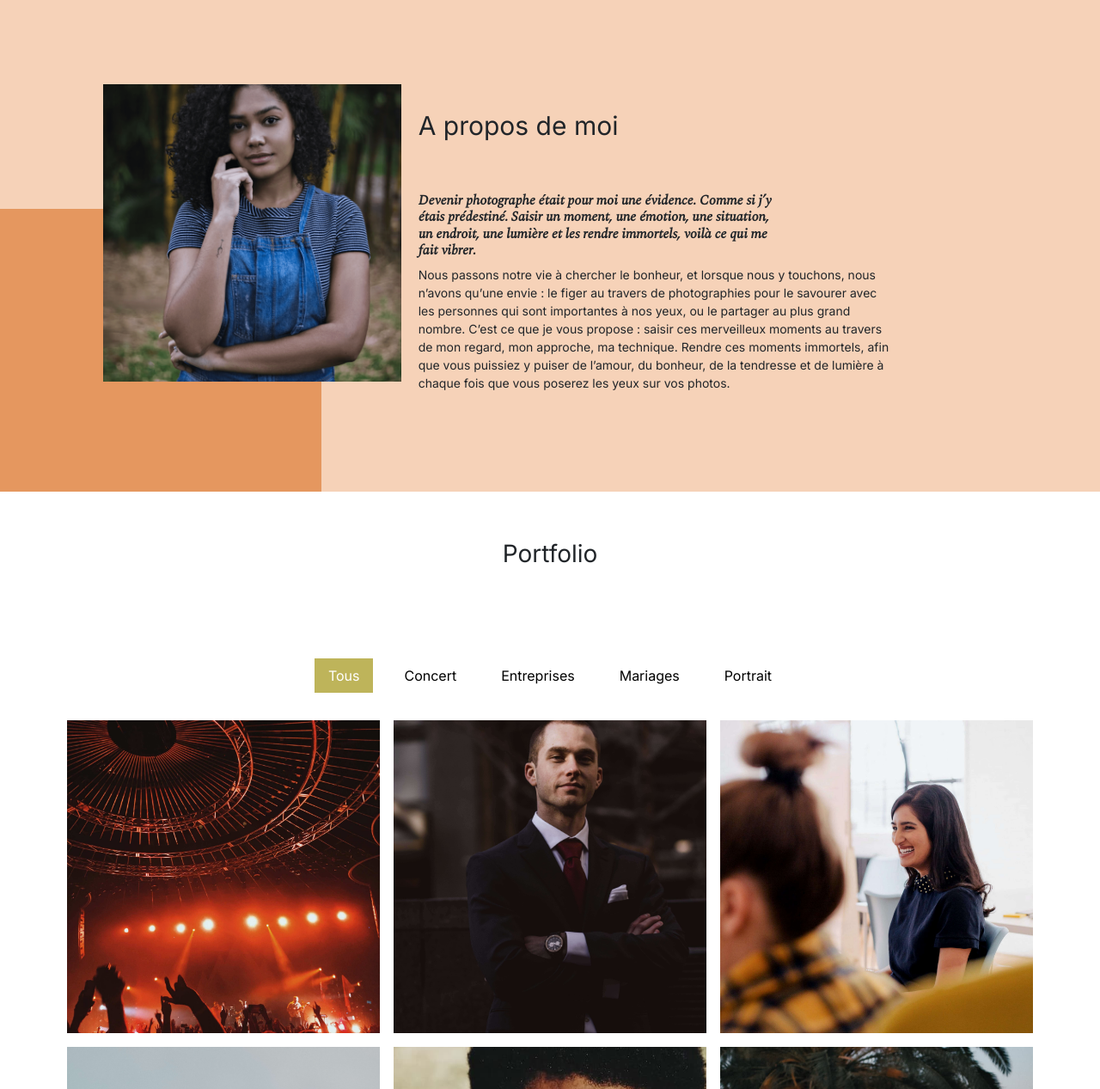
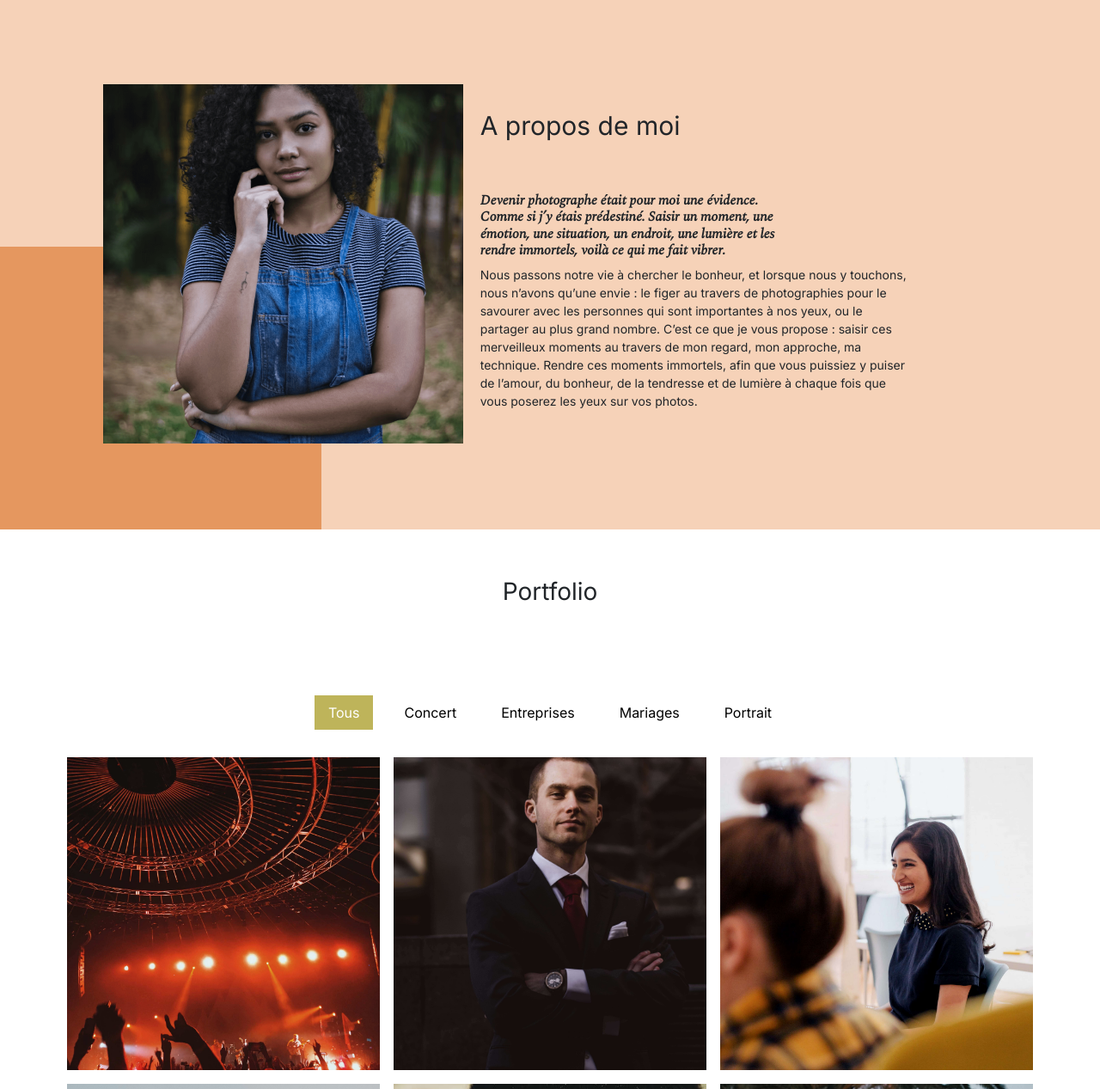
Before and after one commit to ninacarducci/ninacarducci.github.io, a website: page index.html in a window 1280 px wide. Shown: the part 693-1960 px from the top of the page at 86% size. Drawn offline with nearby package versions, Linux system fonts and the light colour scheme.

Commit message:
4
définition de ces dimensions permet d'éviter les décalages de mise en page pendant le chargement de la page

```diff
--- a/assets/style.css
+++ b/assets/style.css
@@ -39,7 +39,8 @@ body {
 }
 
 .social-link img {
-	width: 20px;
+	max-width: 20px;
+    max-height: 20px;
 }
 
 #about {
@@ -68,7 +69,9 @@ body {
 }
 
 .picture img {
-	width: 100%;
+	/* width: 100%; */
+	max-width: 418.69px;
+    max-height: 417.81px;
 
 }
 #about-me {
@@ -91,7 +94,7 @@ body {
 }
 
 #gallery {
-	/*	min-height: 100vh; */
+		min-height: 100vh;
 }
 .title{
 	text-align: center;
--- a/index.html
+++ b/index.html
@@ -10,7 +10,7 @@
 	<meta charset="UTF-8">
 	<script src="./assets/bootstrap/bootstrap.bundle.js"></script>
 	<script src="https://code.jquery.com/jquery-3.4.1.min.js" integrity="sha256-CSXorXvZcTkaix6Yvo6HppcZGetbYMGWSFlBw8HfCJo=" crossorigin="anonymous"></script>
-	<script src="./assets/maugallery.js"></script>
+	<script src="./assets/maugallery.min.js"></script>
 	<script src="./assets/scripts.js" async></script>
 </head>
 <body>
```
